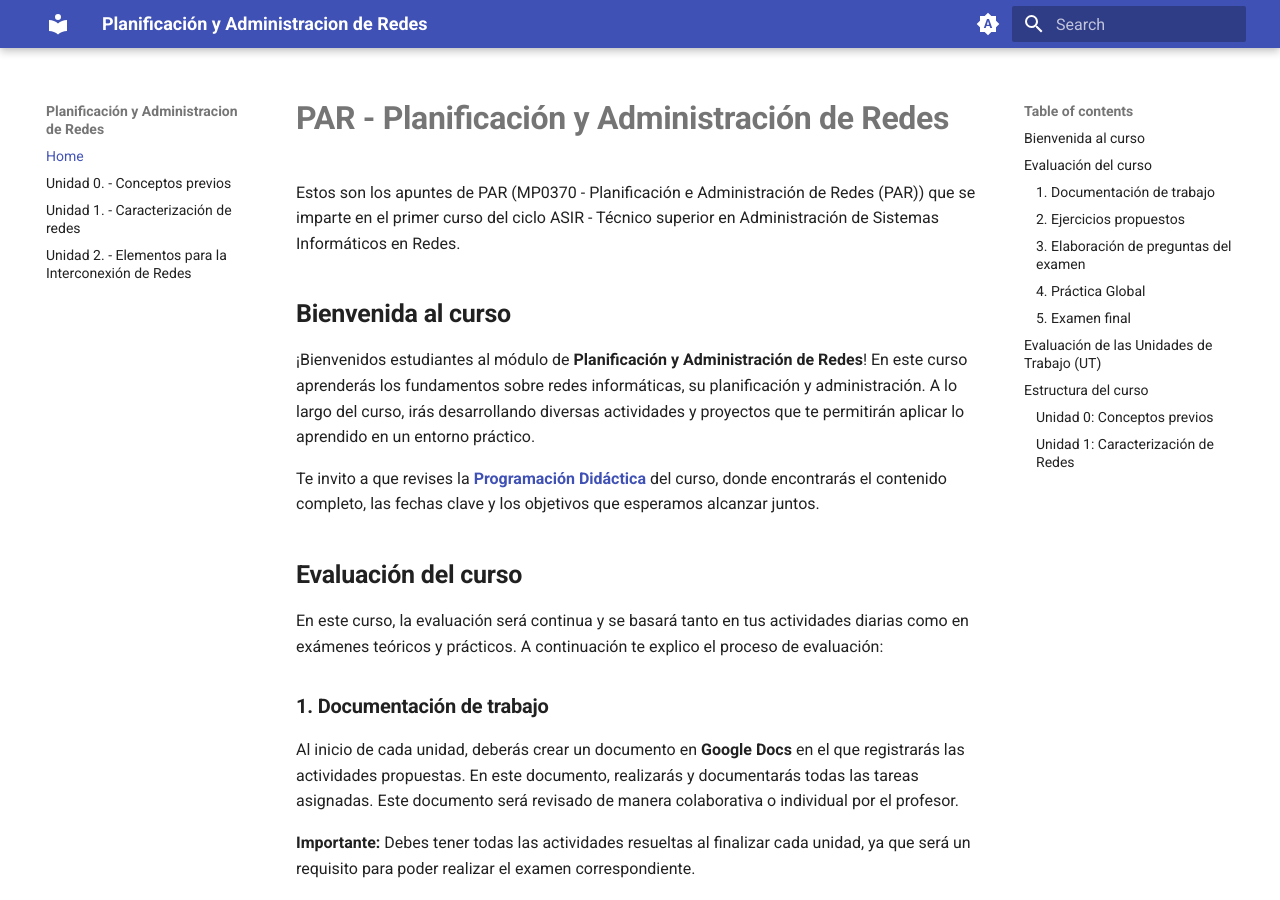
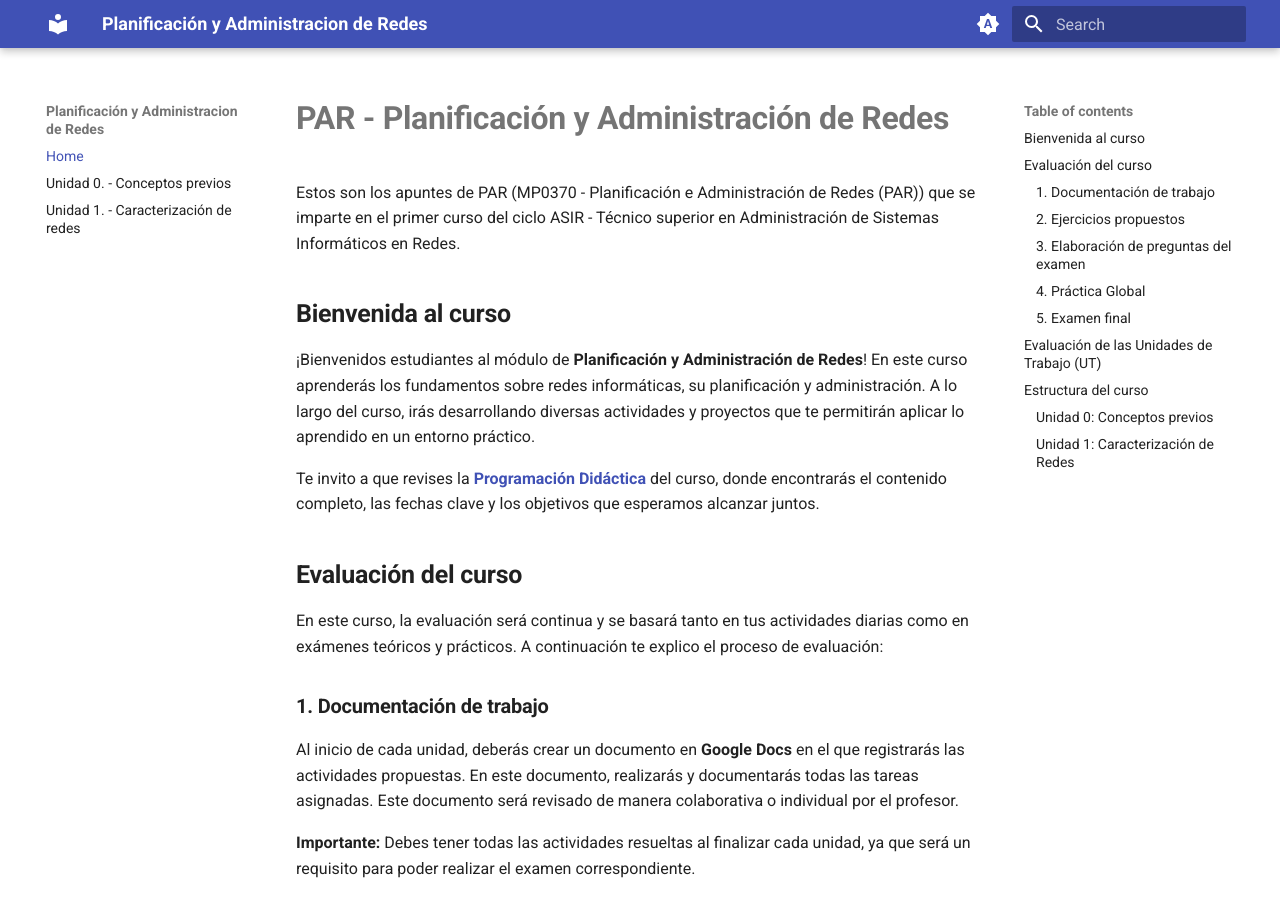
Before and after one commit to kdeveloper7/par, an MkDocs documentation site: the page built from docs/index.md, in a window 1280 px wide and 900 px high. Built offline with MkDocs 1.6.1 and Material for MkDocs 9.7.7, drawn with Linux system fonts in a browser that asks for light colours.

Commit message:
tercer commit

```diff
--- a/mkdocs.yml
+++ b/mkdocs.yml
@@ -4,7 +4,7 @@ nav:
   - Home: index.md
   - Unidad 0. - Conceptos previos: unidad0/unidad0.md
   - Unidad 1. - Caracterización de redes: unidad1/unidad1.md
-  - Unidad 2. - Elementos para la Interconexión de Redes: unidad3/unidad3.md
+
 
 theme:
   name: material
```
Also changed, not shown: site/index.html, site/search/search_index.json.
